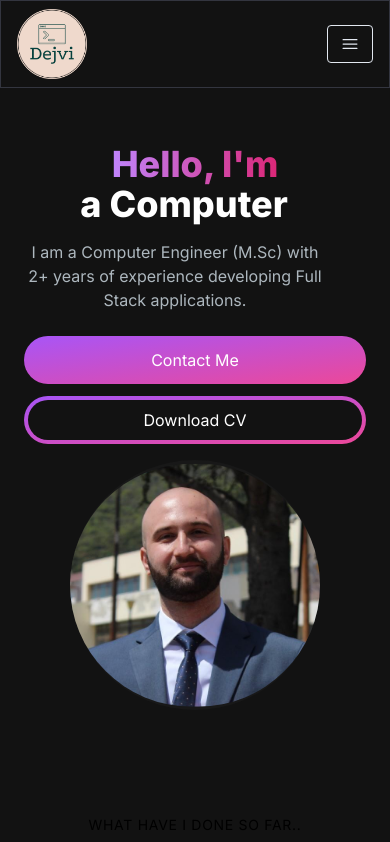
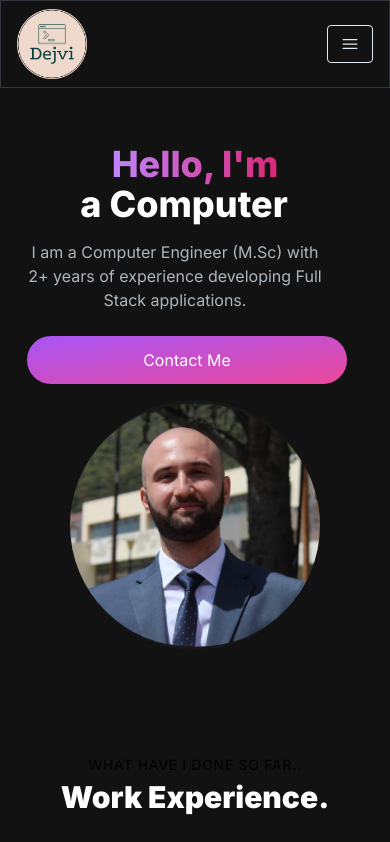
Before and after one commit to dimiderv/portfolio, a Next.js app: page / in a window 390 px wide. Shown: the top 842 px of the page. Built offline with nearby package versions, Linux system fonts and the light colour scheme.

Commit message:
No download CV button. Width-80 for contact me button.Add scroll up button next.

```diff
--- a/src/app/components/HeroSection.jsx
+++ b/src/app/components/HeroSection.jsx
@@ -43,18 +43,18 @@ const HeroSection = () => {
                     <div>
                         <Link
                             href="/#contact"
-                            className="px-6 inline-block py-3 w-full sm:w-fit rounded-full mr-4 bg-gradient-to-br from-primary-500 to-secondary-500 hover:bg-slate-200 text-white"
+                            className="px-6 inline-block py-3 w-80 sm:w-fit rounded-full mr-4 bg-gradient-to-br from-primary-500 to-secondary-500 hover:bg-slate-200 text-white"
                         >
                             Contact Me
                         </Link>
-                        <Link
-                            href="/"
-                            className="px-1 inline-block py-1 w-full sm:w-fit rounded-full bg-gradient-to-br from-primary-500 to-secondary-500 hover:bg-slate-800 text-white mt-3"
-                        >
-              <span className="block bg-[#121212] hover:bg-slate-800 rounded-full px-5 py-2">
-                Download CV
-              </span>
-                        </Link>
+                  {/*      <Link*/}
+                  {/*          href="/"*/}
+                  {/*          className="px-1 inline-block py-1 w-full sm:w-fit rounded-full bg-gradient-to-br from-primary-500 to-secondary-500 hover:bg-slate-800 text-white mt-3"*/}
+                  {/*      >*/}
+                  {/*<span className="block bg-[#121212] hover:bg-slate-800 rounded-full px-5 py-2">*/}
+                  {/*  Download CV*/}
+                  {/*</span>*/}
+                  {/*      </Link>*/}
                     </div>
                 </motion.div>
                 <motion.div
--- a/src/app/components/NavBar.jsx
+++ b/src/app/components/NavBar.jsx
@@ -13,12 +13,12 @@ const navLinks = [
         path: "#about",
     },
     {
+        title: "Experience",
+        path: "#experience",
+    },
+    {
         title: "Projects",
         path: "#projects",
-    },
-    {
-        title: "Experience",
-        path: "#experience",
     },
     {
         title: "Contact",
--- a/src/app/components/ProjectsSection.jsx
+++ b/src/app/components/ProjectsSection.jsx
@@ -12,7 +12,7 @@ const projectsData = [
         description: "Crypto search website using CoinGecko API",
         image: "/images/projects/crypto-search.png",
         tag: ["All", "Web"],
-        gitUrl: "/",
+        gitUrl: "https://dimiderv.github.io/crypto-app",
         previewUrl: "https://dimiderv.github.io/crypto-app",
     },
     {
@@ -21,7 +21,7 @@ const projectsData = [
         description: "A MovieDB website for users to share their favorites movies.",
         image: "/images/projects/movieDB.png",
         tag: ["All", "Web"],
-        gitUrl: "/",
+        gitUrl: "https://github.com/dimiderv/MERN_MovieRatingSite/tree/reduxBranch",
         previewUrl: "https://moviedb-frontend-76tj.onrender.com/",
     },
     {
--- a/src/app/components/WorkExperience.jsx
+++ b/src/app/components/WorkExperience.jsx
@@ -17,8 +17,8 @@ import ExperienceCard from "@/app/components/ExperienceCard";
 const WorkExperience = () => {
     return (
         <>
-            <motion.div variants={textVariant()}>
-                <p id='experience' className={`${styles.sectionSubText} text-center`}>
+            <motion.div variants={textVariant()} id='experience'>
+                <p  className={`${styles.sectionSubText} text-center`}>
                     What have I done so far..
                 </p>
                 <h2 className={`${styles.sectionHeadText} text-center`}>
```
